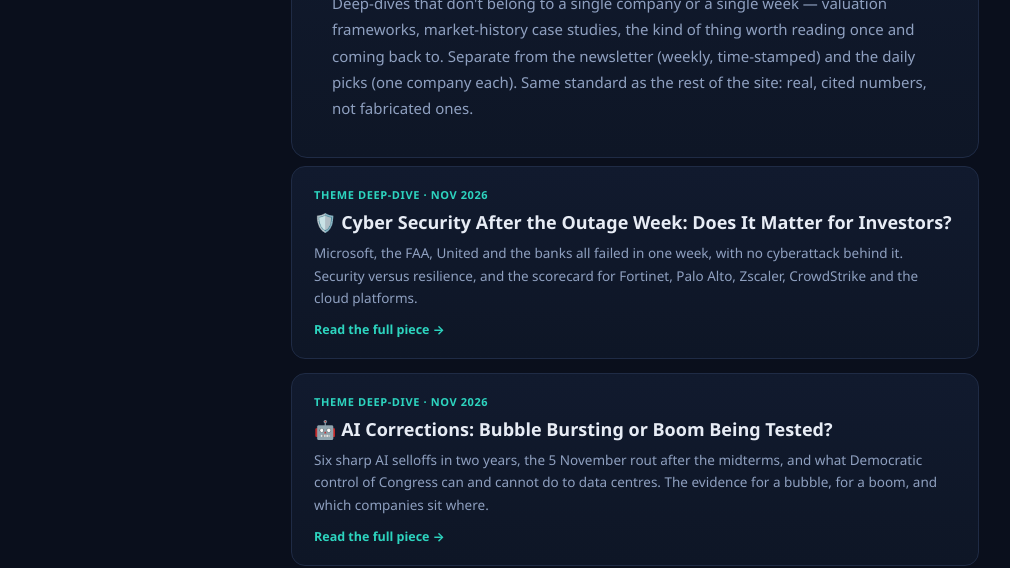
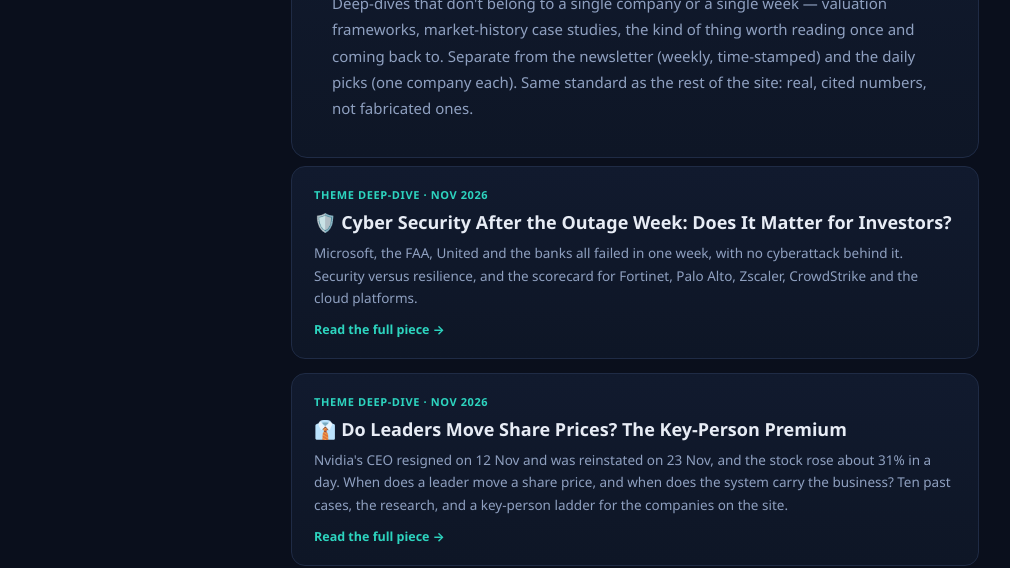
Before and after one commit to Martinero79/daily-pick-investing, a plain HTML site: page topics.html in a window 1280 px wide. Shown: the part 232-800 px from the top of the page, without its empty margins (5-1015 px from the left). Drawn offline with Linux system fonts and the light colour scheme.

Commit message:
Add files via upload

```diff
--- a/topics.html
+++ b/topics.html
@@ -52,6 +52,13 @@
         <div class="topic-title">🛡️ Cyber Security After the Outage Week: Does It Matter for Investors?</div>
         <p class="topic-teaser">Microsoft, the FAA, United and the banks all failed in one week, with no cyberattack behind it. Security versus resilience, and the scorecard for Fortinet, Palo Alto, Zscaler, CrowdStrike and the cloud platforms.</p>
         <a class="topic-link" href="topics/cybersecurity.html">Read the full piece &rarr;</a>
+      </div>
+
+      <div class="topic-card">
+        <div class="topic-kicker">Theme Deep-Dive &middot; Nov 2026</div>
+        <div class="topic-title">👔 Do Leaders Move Share Prices? The Key-Person Premium</div>
+        <p class="topic-teaser">Nvidia's CEO resigned on 12 Nov and was reinstated on 23 Nov, and the stock rose about 31% in a day. When does a leader move a share price, and when does the system carry the business? Ten past cases, the research, and a key-person ladder for the companies on the site.</p>
+        <a class="topic-link" href="topics/leadership.html">Read the full piece &rarr;</a>
       </div>
 
       <div class="topic-card">
```
